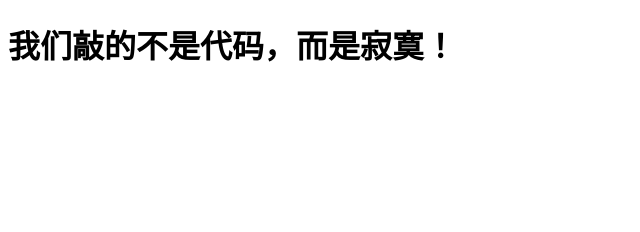
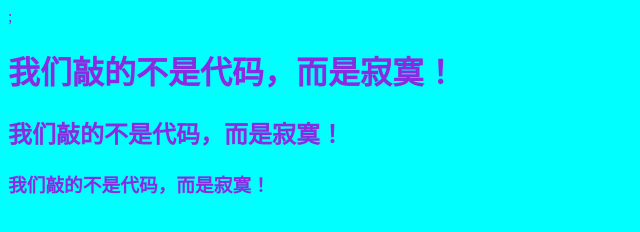
Before and after one commit to bmingyu/bmywarehouse, a plain HTML site: page index.html in a window 1280 px wide. Shown: the whole page, without its empty margins (0-640 px from the left). Drawn offline with Linux system fonts and the light colour scheme.

Commit message:
提交三个文件

```diff
--- a/index.html
+++ b/index.html
@@ -5,9 +5,12 @@
     <meta http-equiv="X-UA-Compatible" content="IE=edge">
     <meta name="viewport" content="width=device-width, initial-scale=1.0">
     <title>Document</title>
-    <link rel="stylesheet" href=".style.css";
+    <link rel="stylesheet" href="./style.css">;
+    <script src="./script.js"></script>
 </head>
 <body>
     <h1>我们敲的不是代码，而是寂寞！</h1>
+    <h2>我们敲的不是代码，而是寂寞！</h2>
+    <h3>我们敲的不是代码，而是寂寞！</h3>
 </body>
 </html>
```
